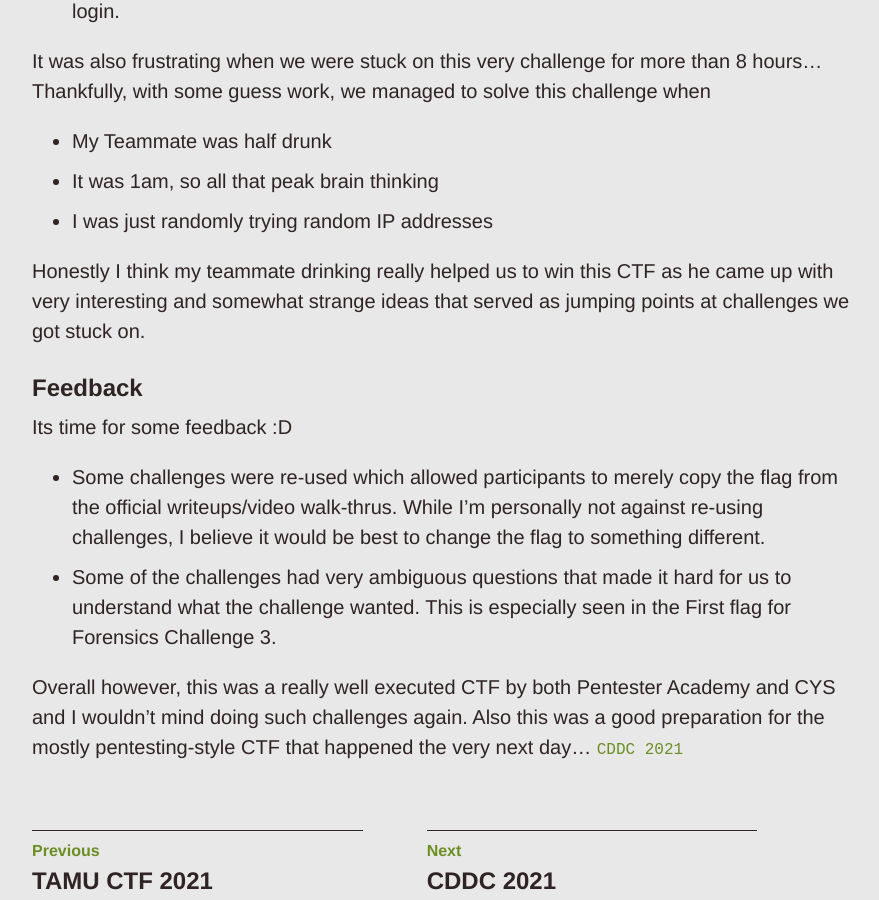
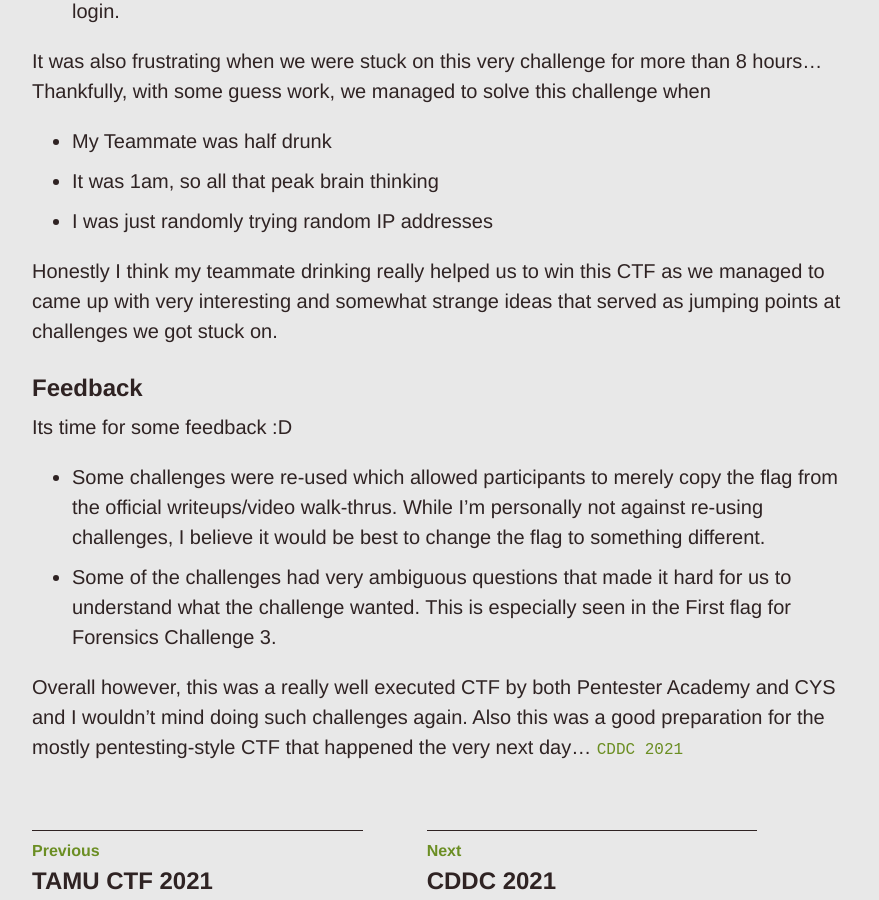
Before and after one commit to dbsqwerty/dbsqwerty.github.io, a Jekyll site: the page built from _posts/2021-06-25-CTF week.md, in a window 1280 px wide and 900 px high, scrolled down 2161 px. Shown: the whole window, without its empty margins (112-991 px from the left). Built offline with Jekyll 4.4.1, drawn with Linux system fonts in a browser that asks for light colours.

Commit message:
Update 2021-06-25-CTF week.md

```diff
--- a/_posts/2021-06-25-CTF week.md
+++ b/_posts/2021-06-25-CTF week.md
@@ -42,7 +42,7 @@ It was also frustrating when we were stuck on this very challenge for more than
 * It was 1am, so all that peak brain thinking
 * I was just randomly trying random IP addresses
 
-Honestly I think my teammate drinking really helped us to win this CTF as he came up with very interesting and somewhat strange ideas that served as jumping points at challenges we got stuck on.
+Honestly I think my teammate drinking really helped us to win this CTF as we managed to came up with very interesting and somewhat strange ideas that served as jumping points at challenges we got stuck on.
 
 ### Feedback
 
```
